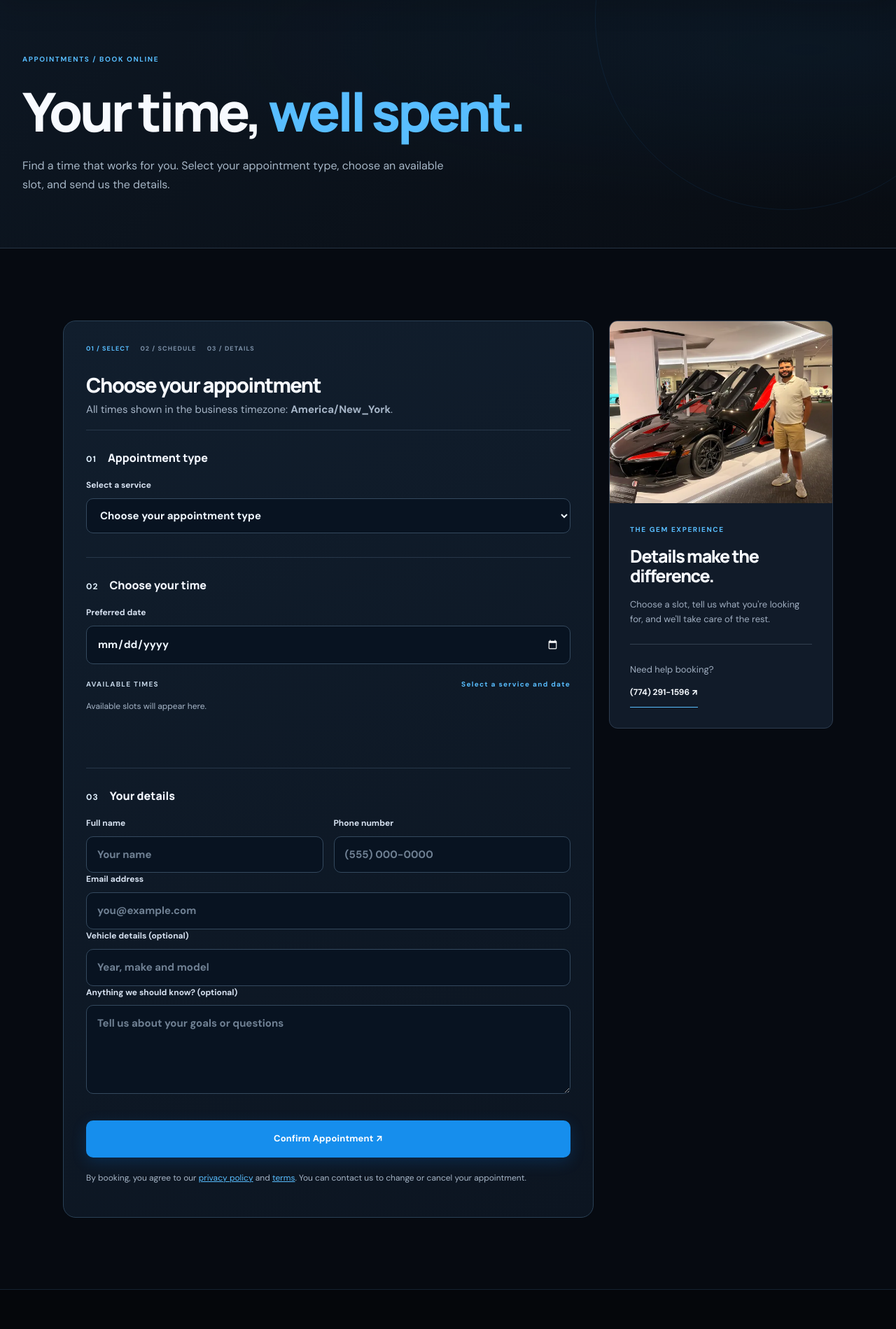
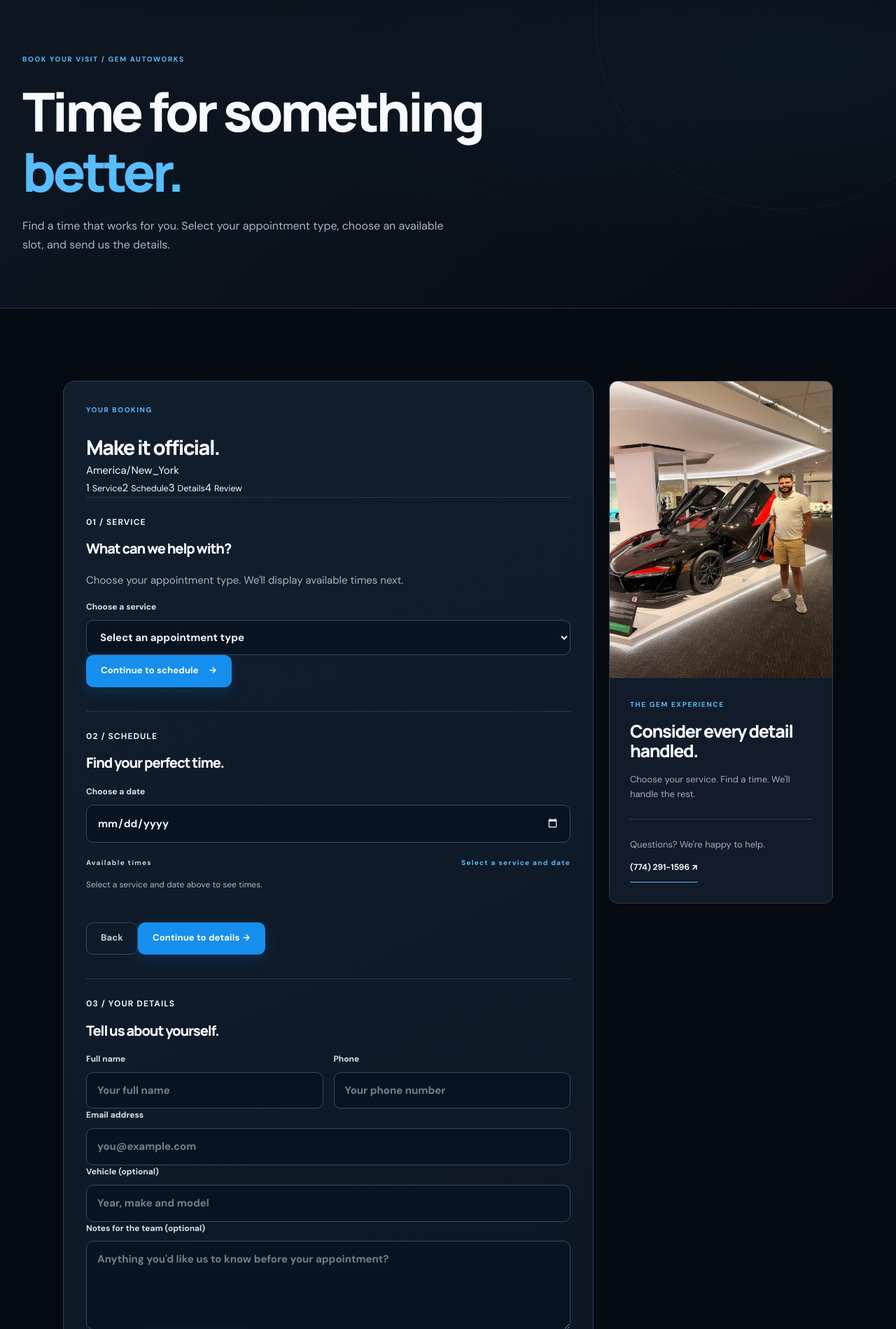
Before and after one commit to pierre-2005/gemautoworks, a FastAPI app: page /book in a window 1280 px wide. Shown: the part 89-1988 px from the top of the page at 70% size. Run offline with FastAPI, Linux system fonts and the light colour scheme; data comes from the database, SQL or seed files in the repository; parts of the project's set-up code (start-up, migrations or seed data) failed here and were passed over.

Commit message:
design: replace booking screen with polished 4-stage guided booking

```diff
--- a/templates/book.html
+++ b/templates/book.html
@@ -1,13 +1,38 @@
-{% extends 'base.html' %}{% block title %}Book an Appointment | GEM Autoworks{% endblock %}
-{% block content %}<section class="page-hero book-hero"><div class="container"><div class="eyebrow section-eyebrow">APPOINTMENTS / BOOK ONLINE</div><h1>Your time, <em>well spent.</em></h1><p>{{site.booking_intro}}</p></div></section>
-<section class="section"><div class="container booking-container">
-{% if success %}<div class="booking-success"><div class="success-icon">✓</div><div class="eyebrow">REQUEST RECEIVED</div><h2>You're on the calendar.</h2><p>Your reference is <strong>{{reference or 'provided on submission'}}</strong>. {% if site.booking_requires_approval=='1' %}Your appointment is awaiting approval.{% else %}Your appointment is confirmed.{% endif %} Check your email for details if email notifications are enabled. Questions? Call <a href="tel:{{site.phone}}">{{site.phone}}</a>.</p><a href="/" class="btn btn-primary">Back to Home ↗</a></div>
+{% extends "base.html" %}{% block title %}Book an Appointment | GEM Autoworks{% endblock %}
+{% block content %}
+<section class="page-hero book-hero"><div class="container"><div class="eyebrow section-eyebrow">BOOK YOUR VISIT / GEM AUTOWORKS</div><h1>Time for something <em>better.</em></h1><p>{{site.booking_intro}}</p></div></section>
+<section class="section book-section"><div class="container booking-container">
+{% if success %}
+<div class="booking-success"><div class="success-icon" aria-hidden="true">✓</div><div class="eyebrow">BOOKING RECEIVED</div><h2>{% if site.booking_requires_approval=='1' %}Your request is in.{% else %}You're on the calendar.{% endif %}</h2><p>Booking reference: <strong>{{reference or 'Provided in your email'}}</strong></p><p>{% if site.booking_requires_approval=='1' %}We'll review your request and email an update when it is confirmed.{% else %}Your appointment has been confirmed.{% endif %} If email notifications are configured, you'll also get the details in your inbox.</p><div class="booking-actions"><a href="/" class="btn btn-primary">Back to homepage</a>{% if customer_logged_in %}<a href="/account#bookings" class="btn btn-outline">View my bookings</a>{% endif %}</div></div>
 {% else %}
-<div class="booking-layout"><div class="form-panel booking-panel"><div class="step-indicator"><span>01 / SELECT</span><span>02 / SCHEDULE</span><span>03 / DETAILS</span></div><h2>Choose your appointment</h2><p class="muted">All times shown in the business timezone: <strong>{{timezone}}</strong>.</p>
-<form class="form-stack" method="post" action="/book" id="booking-form" data-min="{{today}}" data-max="{{max_day}}"><input type="hidden" name="csrf" value="{{csrf}}"><div class="hidden-field" aria-hidden="true"><label>Website <input name="website" tabindex="-1" autocomplete="off"></label></div>
-<div class="form-stage"><div class="stage-number">01 <span>Appointment type</span></div><label>Select a service <select name="service_id" id="service-choice" required><option value="">Choose your appointment type</option>{% for s in services %}<option value="{{s.id}}" data-duration="{{s.duration}}" {% if request.query_params.get('service')==s.id|string %}selected{% endif %}>{{s.title}} · {{s.duration}} min</option>{% endfor %}</select></label></div>
-<div class="form-stage"><div class="stage-number">02 <span>Choose your time</span></div><label>Preferred date <input type="date" name="day" id="appointment-day" min="{{today}}" max="{{max_day}}" required></label><div class="slot-label">AVAILABLE TIMES <small id="slots-label">Select a service and date</small></div><div id="slots" class="time-slots" role="group" aria-label="Available appointment times" aria-live="polite"><p class="muted">Available slots will appear here.</p></div><input type="hidden" id="at-time" name="at_time" required></div>
-<div class="form-stage"><div class="stage-number">03 <span>Your details</span></div><div class="two-fields"><label>Full name <input name="name" autocomplete="name" maxlength="100" placeholder="Your name" required></label><label>Phone number <input name="phone" type="tel" autocomplete="tel" maxlength="50" placeholder="(555) 000-0000" required></label></div><label>Email address <input name="email" type="email" autocomplete="email" maxlength="255" placeholder="you@example.com" required></label>{% if customer_logged_in %}<label>Saved vehicle (optional)<select name="vehicle_id"><option value="">Choose a saved vehicle or enter one below</option>{% for v in customer_vehicles %}<option value="{{v.id}}">{{v.year or ''}} {{v.make}} {{v.model}}</option>{% endfor %}</select></label>{% endif %}<label>Vehicle details (optional) <input name="vehicle" maxlength="160" placeholder="Year, make and model"></label><label>Anything we should know? (optional) <textarea name="notes" rows="4" maxlength="1200" placeholder="Tell us about your goals or questions"></textarea></label></div>
-<button class="btn btn-primary btn-block btn-large" type="submit" id="book-submit">{% if site.booking_requires_approval=='1' %}Request Appointment ↗{% else %}Confirm Appointment ↗{% endif %}</button><p class="tiny muted">By booking, you agree to our <a href="/privacy">privacy policy</a> and <a href="/terms">terms</a>. You can contact us to change or cancel your appointment.</p>
-</form></div><aside class="booking-aside"><div class="aside-image"><img src="/static/img/showcase-small.webp" alt="Exotic sports car"></div><div class="aside-body"><div class="eyebrow">THE GEM EXPERIENCE</div><h3>Details make the difference.</h3><p>Choose a slot, tell us what you're looking for, and we'll take care of the rest.</p><div class="aside-rule"></div><p class="tiny">Need help booking?</p><a class="text-link" href="tel:{{site.phone}}">{{site.phone}} ↗</a></div></aside></div>
-{% endif %}</div></section>{% endblock %}
+<div class="booking-layout">
+<div class="form-panel booking-panel">
+<div class="booking-heading"><div><div class="eyebrow">YOUR BOOKING</div><h2>Make it official.</h2></div><span class="booking-timezone">{{timezone}}</span></div>
+<div class="booking-progress" role="group" aria-label="Booking progress"><span class="is-current" data-progress="0">1 <small>Service</small></span><span data-progress="1">2 <small>Schedule</small></span><span data-progress="2">3 <small>Details</small></span><span data-progress="3">4 <small>Review</small></span></div>
+<form class="form-stack booking-form" method="post" action="/book" id="booking-form" data-min="{{today}}" data-max="{{max_day}}">
+<input type="hidden" name="csrf" value="{{csrf}}"><div class="hidden-field" aria-hidden="true"><label>Website<input name="website" tabindex="-1" autocomplete="off"></label></div>
+<section class="form-stage" data-book-step="0" aria-labelledby="service-step-heading"><div class="stage-number">01 / SERVICE</div><h3 id="service-step-heading">What can we help with?</h3><p class="muted">Choose your appointment type. We'll display available times next.</p>
+<label for="service-choice">Choose a service<select name="service_id" id="service-choice" required><option value="">Select an appointment type</option>{% for s in services %}<option value="{{s.id}}" data-duration="{{s.duration}}" {% if request.query_params.get('service')==s.id|string %}selected{% endif %}>{{s.title}} · {{s.duration}} min · {{s.price_note}}</option>{% endfor %}</select></label>
+<div class="step-actions"><button type="button" class="btn btn-primary" data-book-next>Continue to schedule <span aria-hidden="true">→</span></button></div></section>
+<section class="form-stage" data-book-step="1" aria-labelledby="schedule-step-heading"><div class="stage-number">02 / SCHEDULE</div><h3 id="schedule-step-heading">Find your perfect time.</h3>
+<label for="appointment-day">Choose a date<input type="date" name="day" id="appointment-day" min="{{today}}" max="{{max_day}}" required></label>
+<div class="slot-label"><strong>Available times</strong><small id="slots-label" aria-live="polite">Select a service and date</small></div><div id="slots" class="time-slots" role="group" aria-label="Available appointment times" aria-live="polite"><p class="muted">Select a service and date above to see times.</p></div><input type="hidden" id="at-time" name="at_time" required>
+<div class="step-actions"><button type="button" class="btn btn-outline" data-book-back>Back</button><button type="button" class="btn btn-primary" data-book-next>Continue to details →</button></div></section>
+<section class="form-stage" data-book-step="2" aria-labelledby="details-step-heading"><div class="stage-number">03 / YOUR DETAILS</div><h3 id="details-step-heading">Tell us about yourself.</h3>
+{% if customer_logged_in %}<div class="notice success">Signed in. Your verified profile information will be used for this booking.</div>{% endif %}
+<div class="two-fields"><label>Full name<input name="name" autocomplete="name" maxlength="100" placeholder="Your full name" value="{{customer_profile.name if customer_profile else ''}}" {% if customer_profile %}readonly{% endif %} required></label><label>Phone<input name="phone" type="tel" autocomplete="tel" maxlength="50" placeholder="Your phone number" value="{{customer_profile.phone if customer_profile else ''}}" {% if customer_profile %}readonly{% endif %} required></label></div>
+<label>Email address<input name="email" type="email" autocomplete="email" maxlength="255" placeholder="you@example.com" value="{{customer_profile.email if customer_profile else ''}}" {% if customer_profile %}readonly{% endif %} required></label>
+{% if customer_logged_in and customer_vehicles %}<label>Choose a saved vehicle (optional)<select name="vehicle_id" id="saved-vehicle-choice"><option value="">Enter vehicle details manually</option>{% for v in customer_vehicles %}<option value="{{v.id}}">{{v.year or ''}} {{v.make}} {{v.model}} {{v.trim}}</option>{% endfor %}</select></label>{% endif %}
+<label id="vehicle-text-field">Vehicle (optional)<input name="vehicle" maxlength="160" placeholder="Year, make and model"></label>
+<label>Notes for the team (optional)<textarea name="notes" rows="4" maxlength="1200" placeholder="Anything you'd like us to know before your appointment?"></textarea></label>
+<div class="step-actions"><button type="button" class="btn btn-outline" data-book-back>Back</button><button type="button" class="btn btn-primary" data-book-next>Review booking →</button></div></section>
+<section class="form-stage" data-book-step="3" aria-labelledby="review-step-heading"><div class="stage-number">04 / FINAL REVIEW</div><h3 id="review-step-heading">Everything look right?</h3><p class="muted">Please confirm your details before reserving the appointment.</p>
+<dl class="booking-review" id="booking-review-summary"><div><dt>Service</dt><dd data-review="service">Not selected</dd></div><div><dt>Date</dt><dd data-review="day">Not selected</dd></div><div><dt>Time</dt><dd data-review="time">Not selected</dd></div><div><dt>Customer</dt><dd data-review="name">Not provided</dd></div><div><dt>Vehicle</dt><dd data-review="vehicle">Not provided</dd></div></dl>
+<p class="tiny muted">By submitting, you agree to our <a href="/terms">terms</a> and <a href="/privacy">privacy policy</a>. No payment is collected online.</p>
+<div class="step-actions"><button type="button" class="btn btn-outline" data-book-back>Back</button><button class="btn btn-primary btn-large" type="submit" id="book-submit">{% if site.booking_requires_approval=='1' %}Request appointment{% else %}Confirm appointment{% endif %} →</button></div></section>
+<noscript><p class="notice">JavaScript is recommended for the guided booking process. The booking fields are available above; please choose a service, date and time.</p></noscript>
+</form></div>
+<aside class="booking-aside"><img src="/static/img/showcase-small.webp" alt="GEM Autoworks vehicle showcase" loading="lazy"><div class="aside-body"><div class="eyebrow">THE GEM EXPERIENCE</div><h3>Consider every detail handled.</h3><p>Choose your service. Find a time. We'll handle the rest.</p><div class="aside-rule"></div><p class="tiny">Questions? We're happy to help.</p><a class="text-link" href="tel:{{site.phone}}">{{site.phone}} ↗</a>{% if site.customer_accounts_enabled=='1' and not customer_logged_in %}<div class="aside-rule"></div><p class="tiny">Want to manage future visits?</p><a class="text-link" href="/account/register">Create a GEM account ↗</a>{% endif %}</div></aside>
+</div>
+{% endif %}
+</div></section>{% endblock %}
```
